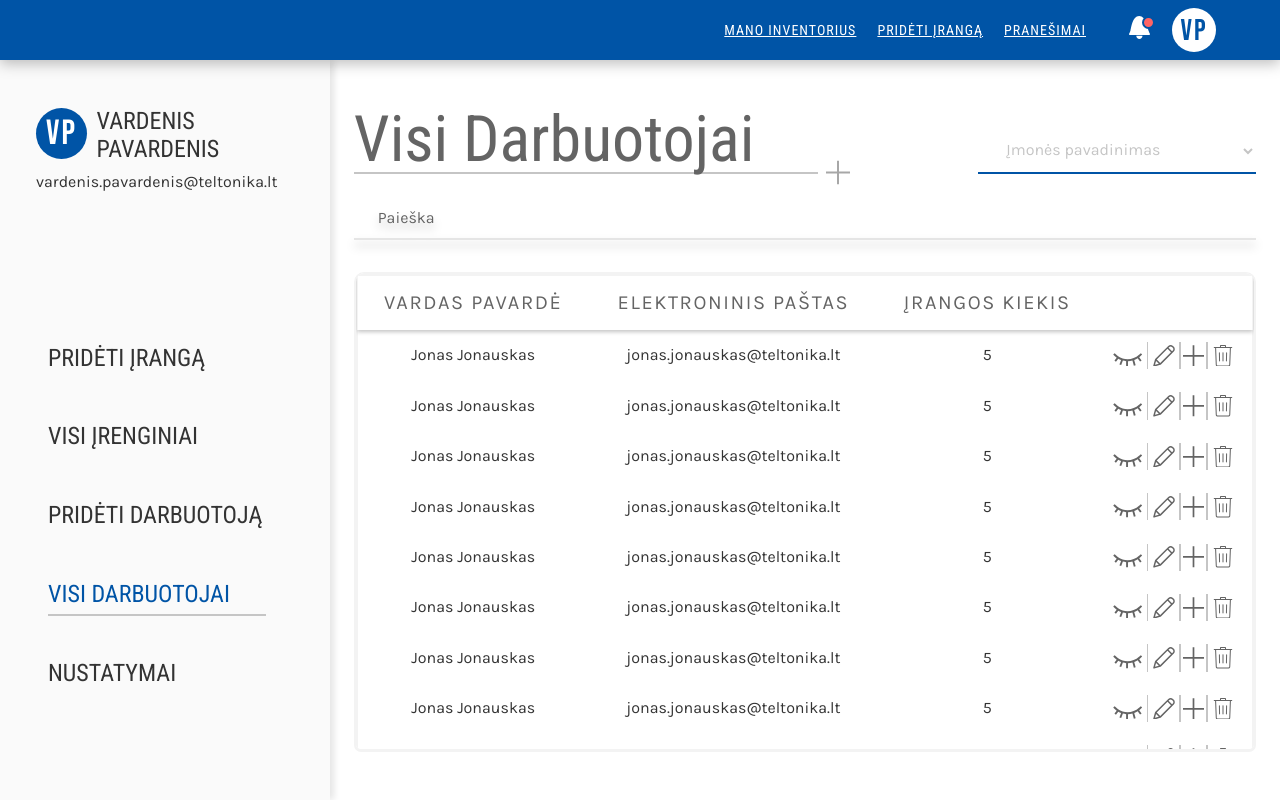
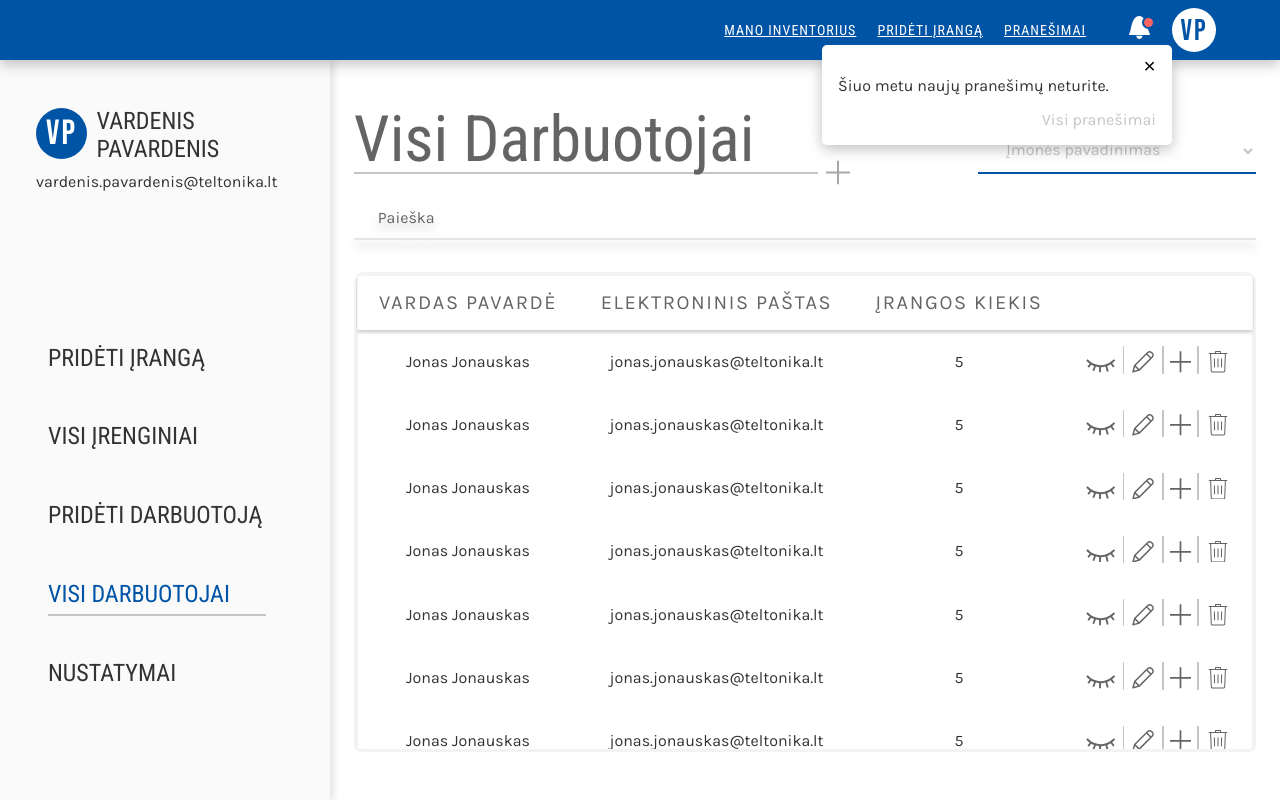
Before and after one commit to egle-na/inventorizavimo_sistema, a Vue app: page /all-users in a window 1280 px wide. Built offline with nearby package versions, Linux system fonts and the light colour scheme.

Commit message:
Table update and notification card

```diff
--- a/src/components/Header.vue
+++ b/src/components/Header.vue
@@ -7,10 +7,16 @@
       <router-link to="/" >Pranešimai</router-link>
     </nav>
 
-    <button id="notifications-btn">
-      <img src="../assets/icons/Notification-bell.svg" alt="">
-      <span v-show="notification" id="unread-notification"></span>
-    </button>
+    <div class="notification-container">
+      <button id="notifications-btn">
+        <img src="../assets/icons/Notification-bell.svg" alt="">
+        <span v-show="notification" id="unread-notification"></span>
+      </button>
+
+
+      <notification-card />
+
+    </div>
 
     <span id="profile-btn">{{ nameInitials }}</span>
   </header>
@@ -19,9 +25,11 @@
 
 <script>
   import ProfileImgMixin from "@/components/mixins/ProfileImgMixin";
+  import NotificationCard from "@/components/NotificationCard";
 
   export default {
     name: "Header",
+    components: {NotificationCard},
     // props: [ 'notification', 'name' ],
     mixins: [ ProfileImgMixin ],
     data() {
@@ -88,4 +96,35 @@
     border-radius: 50%;
   }
 
+  .notification-container {
+    position: relative;
+  }
+
+  .notification-card {
+    position: absolute;
+    right: 0;
+    width: 350px;
+    padding: 1em;
+
+    background: var(--clr-white);
+    border-radius: 5px;
+
+    font-family: var(--ff-karla);
+    letter-spacing: initial;
+  }
+
+  .close-btn {
+    position: absolute;
+    font-size: 1.3rem;
+    top: .5em;
+    right: .5em;
+    line-height: 1em;
+  }
+
+  .date {
+    margin: 0;
+    color: var(--clr-darker-grey)
+  }
+
+
 </style>
--- /dev/null
+++ b/src/components/NotificationCard.vue
@@ -0,0 +1,82 @@
+<template>
+  <div class="notification-card">
+    <button class="close-btn">&times;</button>
+
+    <div v-if="true">
+      <p>Šiuo metu naujų pranešimų neturite.</p>
+      <router-link to="/notifications">Visi pranešimai</router-link>
+    </div>
+
+    <div v-else >
+      <p class="date">2021-12-14</p>
+      <p>Jonas Jonauskas jums skolina <strong>Dell 17 Monitor | E1715S</strong>.</p>
+
+      <div class="btn-container">
+        <button class="btn faded">Atmesti</button>
+        <button class="btn">Priimti</button>
+      </div>
+
+    </div>
+
+  </div>
+</template>
+<script>
+  export default {
+    name: 'NotificationCard'
+  }
+</script>
+<style scoped>
+  a {
+    color: var(--clr-grey);
+    /*margin-left: auto;*/
+    /*margin-right: 0;*/
+    text-decoration: none;
+    float: right;
+  }
+
+  .notification-card {
+    position: absolute;
+    right: 0;
+    width: 350px;
+    padding: 1em;
+
+    background: var(--clr-white);
+    border-radius: 5px;
+
+    font-family: var(--ff-karla);
+    letter-spacing: initial;
+  }
+
+  .close-btn {
+    position: absolute;
+    font-size: 1.3rem;
+    top: .5em;
+    right: .5em;
+    line-height: 1em;
+  }
+
+  .date {
+    margin: 0;
+    color: var(--clr-darker-grey)
+  }
+
+  .btn-container {
+    display: flex;
+    justify-content: end;
+  }
+
+  .notification-card .btn {
+    margin-left: .5em;
+    font-size: 1.6rem;
+  }
+
+  .faded {
+    border-color: var(--clr-grey);
+  }
+
+  .faded:hover {
+    border-color: var(--clr-accent);
+  }
+
+
+</style>
--- a/src/components/TableActions.vue
+++ b/src/components/TableActions.vue
@@ -49,8 +49,8 @@
   .actions-container {
     display: flex;
     width: 100%;
-    justify-content: space-between;
-    padding: 0em 1em;
+    justify-content: space-around;
+    padding: 0;
   }
 
   .action-divider {
@@ -67,7 +67,7 @@
     text-align: center;
     line-height: 0;
     height: fit-content;
-    padding: 0;
+    padding: .3em;
     align-self: center;
   }
 
--- a/src/components/TableComponent.vue
+++ b/src/components/TableComponent.vue
@@ -48,10 +48,6 @@
     padding: 1rem;
   }
 
-  .actions-cell {
-    padding: 0;
-  }
-
   th {
     color: var(--clr-accent);
     background-color: var(--clr-light-grey);
@@ -89,32 +85,38 @@
     background-color: var(--clr-almost-white);
   }
 
-  .actions-cell button {
+  .actions-cell {
+    text-align: right;
+  }
+
+  /* Expanded Table Rules */
+
+  .main-trow .actions-cell button {
     transform: rotate(0);
     transition: rotate 300ms;
   }
 
-  .actions-cell {
-    text-align: right;
-    vertical-align: middle; /* jei kažkur sugedo perkelti į visa įranga */
-  }
-
-  /* Expanded Table Rules */
-
-  .row-selected {
-    /*z-index: -1;*/
-    background: var(--clr-light-grey);
-    filter: drop-shadow(0 3px 3px #C5C5C5);
-    /*box-shadow: 0 2px 4px #C5C5C5;*/
-  }
   .row-selected .actions-cell button {
     transform: rotate(180deg);
   }
 
-  .expanded-table {
-    display: contents;
+  .expanded-table .actions-cell {
+    vertical-align: middle; /* jei kažkur sugedo perkelti į visa įranga */
+    padding: 0;
   }
-  .expanded-table tr {
+
+  .expanded-table{
+    background: var(--clr-almost-white);
+    border-bottom: 2px solid var(--clr-accent);
+  }
+
+  .row-selected {
+    background: var(--clr-light-grey);
+    filter: drop-shadow(0 3px 3px #C5C5C5);
+  }
+
+  .expanded-table > td {
+    padding: 0;
   }
 
   .expanded-table th{
@@ -125,25 +127,4 @@
     background: var(--clr-almost-white);
   }
 
-  .expanded-table td{
-    background: var(--clr-almost-white);
-  }
-
-  .expanded-table:after{ /* Blue line after expanded table */
-    content: '';
-    display: table-row;
-    width: 100%;
-    border-bottom: 2px solid var(--clr-accent);
-    background: var(--clr-almost-white);
-    box-shadow: 0 4px 5px var(--clr-dark-grey);
-  }
-
-  /*tbody {*/
-    /*box-shadow: none;*/
-  /*}*/
-
-  /*.row-selected .expanded-table {*/
-  /*  height: 0;*/
-  /*}*/
-
 </style>
--- a/src/views/AllItems.vue
+++ b/src/views/AllItems.vue
@@ -3,7 +3,7 @@
 
     <div class="title-container">
       <h1>Visa Įranga</h1>
-      <router-link to="/add-user" class="add-btn">
+      <router-link to="/add-inventory" class="add-btn">
         <svg width="24" height="24" viewBox="0 0 24 24" fill="none" xmlns="http://www.w3.org/2000/svg">
           <path d="M0 12H8M24 12H8M12 8V0V24" stroke="#C5C5C5" stroke-width="2"/>
         </svg>
@@ -36,7 +36,10 @@
             <button @click="expandRow(item)">v</button>
           </td>
         </tr>
-        <div class="expanded-table" v-show="rowExpanded === item">
+
+        <tr class="expanded-table" v-show="rowExpanded === item">
+          <td colspan="5">
+            <table>
               <tr>
                 <th></th>
                 <th>Serijos Numeris</th>
@@ -53,11 +56,14 @@
                   <table-actions/>
                 </td>
               </tr>
-        </div>
+            </table>
+
+          </td>
+        </tr>
       </tbody>
+    </table-component> <!-- /table container-->
 
 
-    </table-component> <!-- /table container-->
 
   </admin-desk>
 </template>
```
Lines whose indentation alone changed are shown as unchanged.
